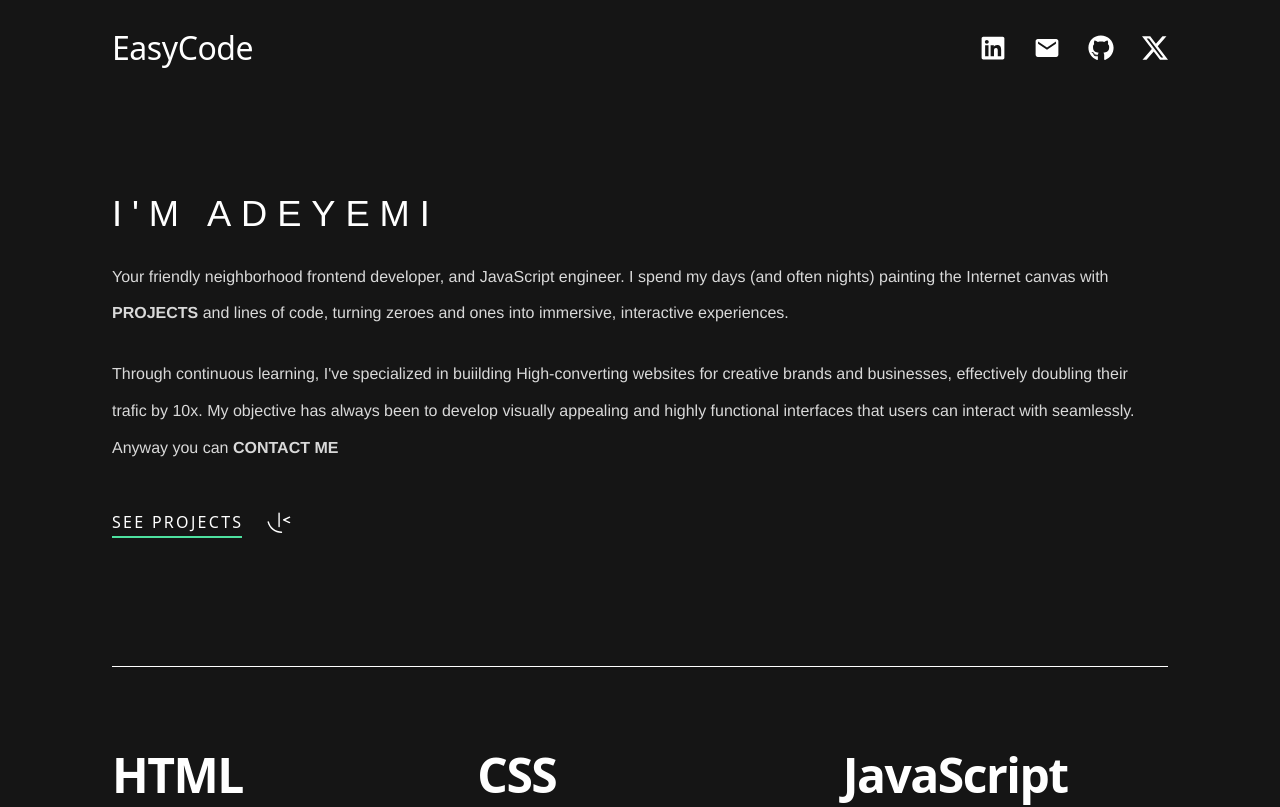
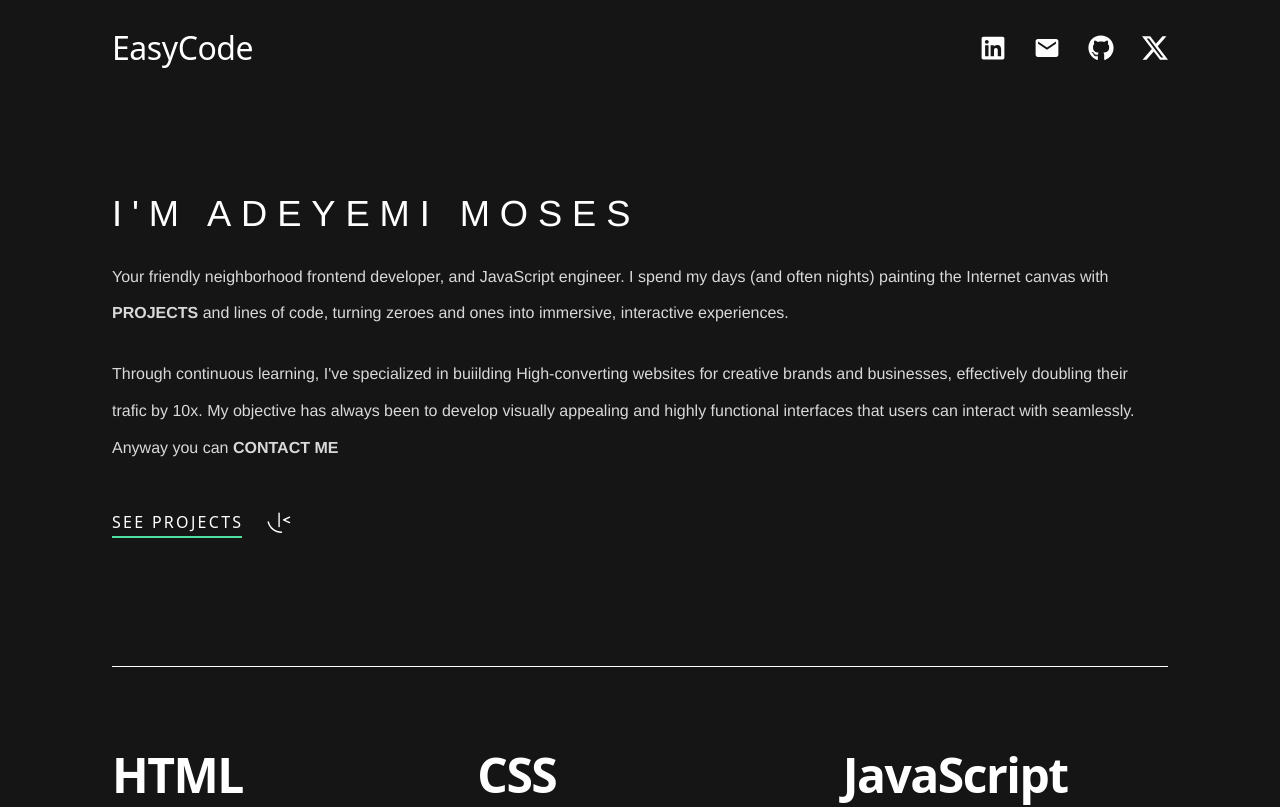
Before and after one commit to Adeyemidev/Portfolio1, a React (Vite) app: page / in a window 1280 px wide. Shown: the top 807 px of the page. Built offline with nearby package versions, Linux system fonts and the light colour scheme; a web font is replaced by a local one.

Commit message:
name changes

```diff
--- a/src/components/Hero.jsx
+++ b/src/components/Hero.jsx
@@ -15,7 +15,7 @@ export const Header = () => {
 <div >
   <TypeAnimation
     sequence={[
-      `I'M ADEYEMI`,
+      `I'M ADEYEMI MOSES`,
 
     ]}
      wrapper="span"
```
